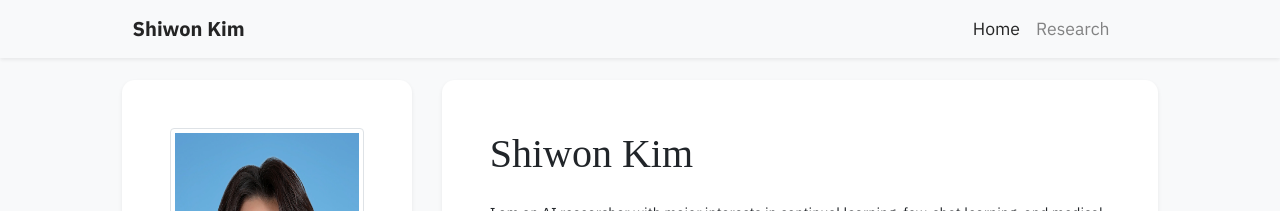
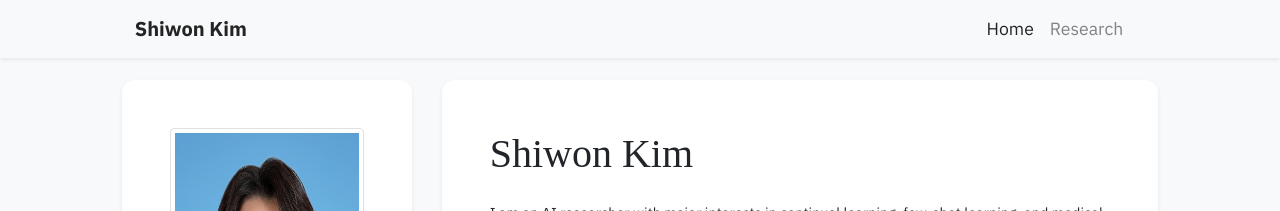
Before and after one commit to shiwonkim/shiwonkim.github.io, a Jekyll site: the page built from index.html, in a window 1280 px wide. Shown: the top 211 px of the page. Built offline with Jekyll 4.4.1, drawn with Linux system fonts in a browser that asks for light colours; nearby versions of some CDN libraries; some web fonts are replaced; a style sheet for code colours, icons or effects is not loaded.

Commit message:
edit profile

```diff
--- a/_includes/navbar.html
+++ b/_includes/navbar.html
@@ -1,6 +1,6 @@
 <nav class="navbar navbar-expand-sm navbar-light bg-light fixed-top mb-5 shadow-sm">
   <!-- <div class="{% if page.container_class %}{{ page.container_class }}{% else %}container-fluid{% endif %}"> -->
-  <div class="container-fluid">
+  <div class="container-fluid pr-0 pl-3">
     <div class="row w-100 justify-content-center">
       <div class="col-12 col-lg-10 d-flex justify-content-between align-items-center">
         <a class="navbar-brand" href="{{ '/' | relative_url }}">
```
